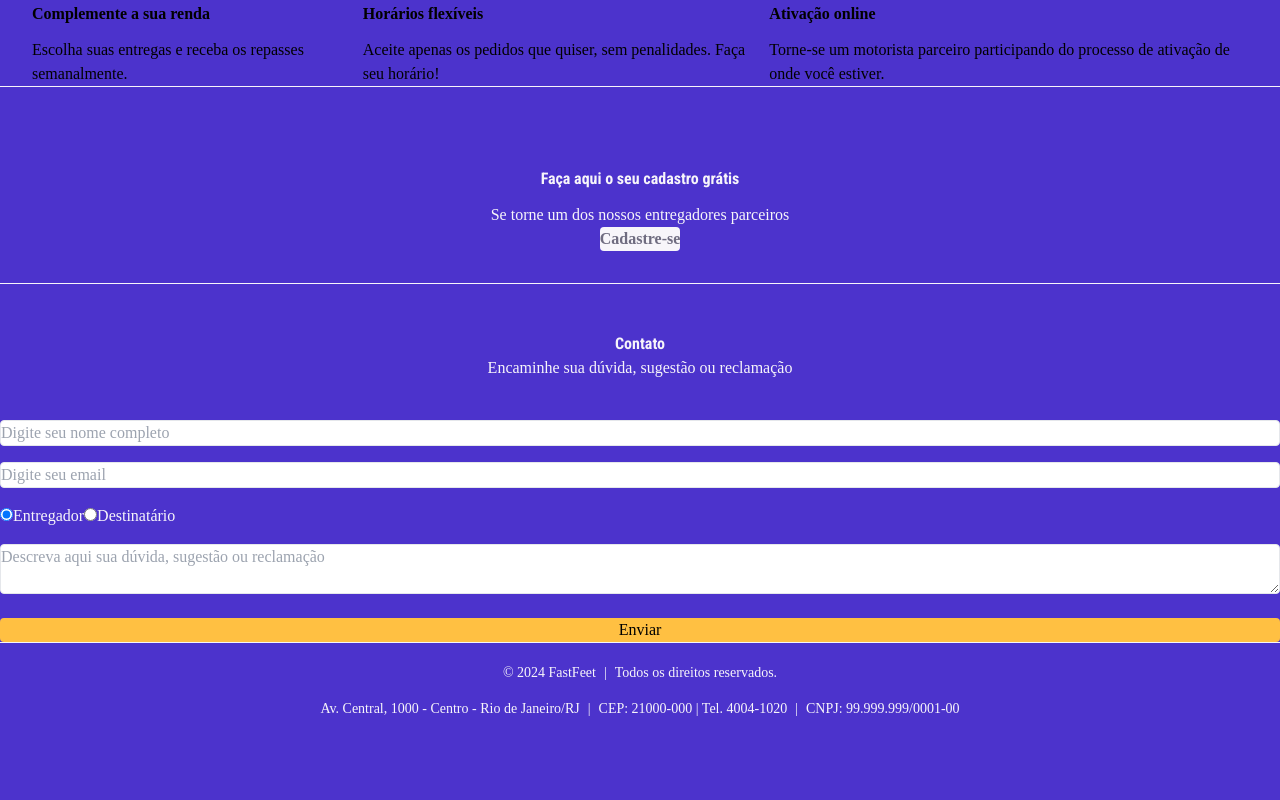
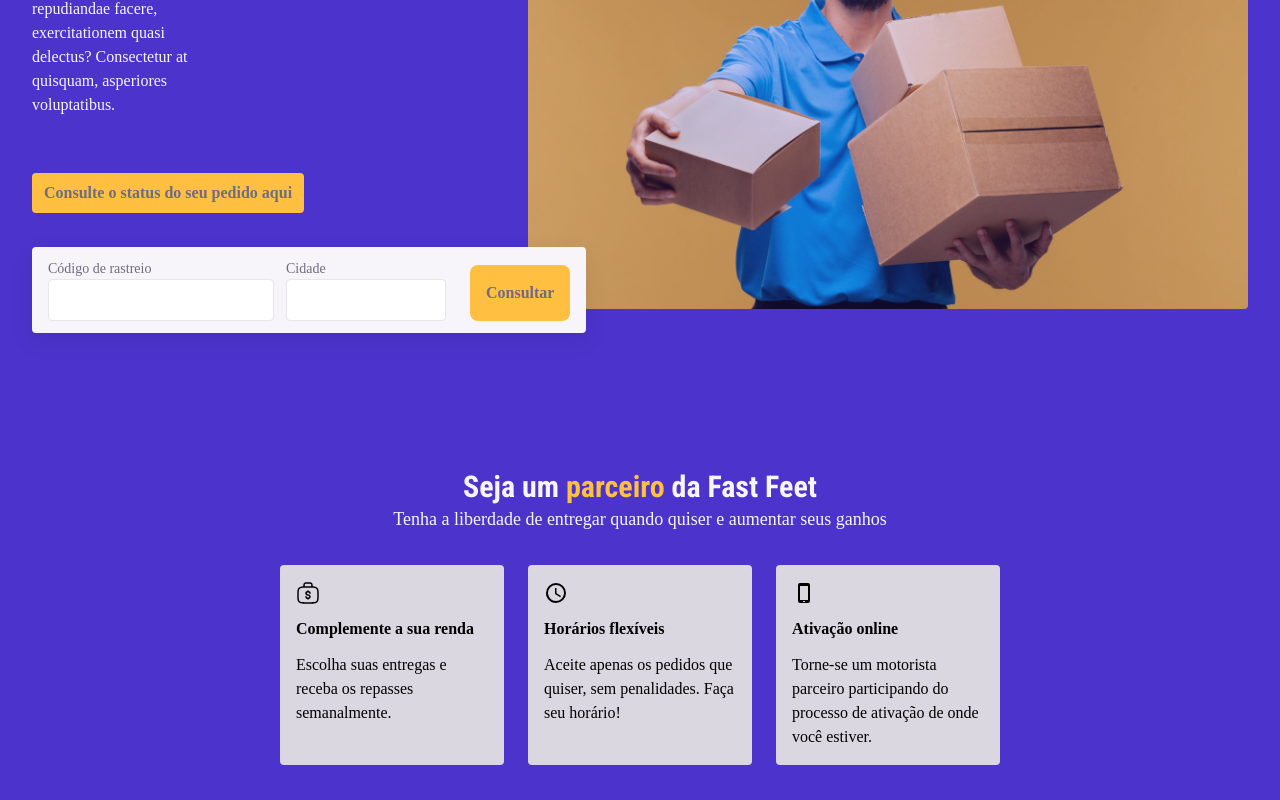
Before and after one commit to felipe-mlopes/fast-feet-, a Next.js app: page / in a window 1280 px wide. Shown: the part 360-1160 px from the top of the page. Before the commit the page ends 1099 px from the top, so only its background shows below. Built offline with nearby package versions, Linux system fonts and the light colour scheme.

Commit message:
chore: change import tailwindcss config and rename path components content

```diff
--- a/tailwind.config.ts
+++ b/tailwind.config.ts
@@ -1,9 +1,9 @@
-import type { Config } from "tailwindcss";
+/** @type {import('tailwindcss').Config} */
 
-const config: Config = {
+module.exports = {
   content: [
     "./src/pages/**/*.{js,ts,jsx,tsx,mdx}",
-    "./src/components/**/*.{js,ts,jsx,tsx,mdx}",
+    "./src/view/components/**/*.{js,ts,jsx,tsx,mdx}",
     "./src/app/**/*.{js,ts,jsx,tsx,mdx}",
   ],
   theme: {
@@ -38,4 +38,3 @@ const config: Config = {
   },
   plugins: [],
 };
-export default config;
```
